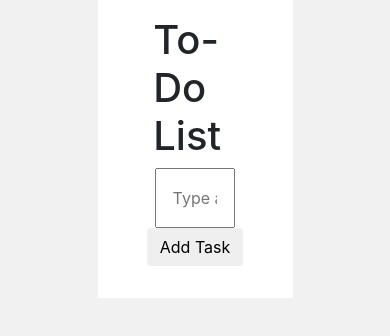
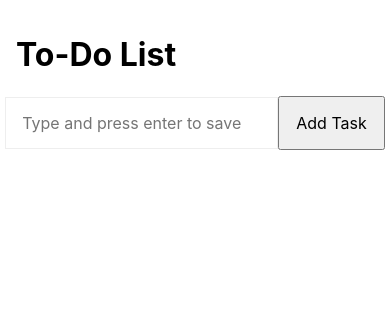
Before and after one commit to hakeem530i/react-todo, a React (Create React App) app: page / in a window 390 px wide. Shown: the top 336 px of the page. Built offline with nearby package versions, Linux system fonts and the light colour scheme; a web font is replaced by a local one.

Commit message:
Made responsive on smaller devices

```diff
--- a/public/index.html
+++ b/public/index.html
@@ -7,12 +7,10 @@
   <meta name="viewport" content="width=device-width, initial-scale=1, shrink-to-fit=no">
   <meta name="theme-color" content="#000000">
   <link rel="stylesheet" href="https://unpkg.com/tachyons@4.10.0/css/tachyons.min.css" />
-  <link rel="stylesheet" href="https://stackpath.bootstrapcdn.com/bootstrap/4.1.3/css/bootstrap.min.css" integrity="sha384-MCw98/SFnGE8fJT3GXwEOngsV7Zt27NXFoaoApmYm81iuXoPkFOJwJ8ERdknLPMO"
-    crossorigin="anonymous">
   <link rel="stylesheet" href="https://cdnjs.cloudflare.com/ajax/libs/open-iconic/1.1.1/font/css/open-iconic-bootstrap.min.css"
     integrity="sha256-BJ/G+e+y7bQdrYkS2RBTyNfBHpA9IuGaPmf9htub5MQ=" crossorigin="anonymous" />
-  <script src="https://ajax.googleapis.com/ajax/libs/jquery/3.3.1/jquery.min.js"></script>
-  <script src="https://maxcdn.bootstrapcdn.com/bootstrap/3.3.7/js/bootstrap.min.js"></script>
+  <!-- <script src="https://ajax.googleapis.com/ajax/libs/jquery/3.3.1/jquery.min.js"></script> -->
+  <!-- <script src="https://maxcdn.bootstrapcdn.com/bootstrap/3.3.7/js/bootstrap.min.js"></script> -->
 
   <!--
       manifest.json provides metadata used when your web app is added to the
@@ -28,24 +26,14 @@
       work correctly both with client-side routing and a non-root public URL.
       Learn how to configure a non-root public URL by running `npm run build`.
     -->
-  <title>React App</title>
+  <title>To-Do List App</title>
 </head>
 
-<body>
+<body class="vh-100-ns h-auto-l">
   <noscript>
     You need to enable JavaScript to run this app.
   </noscript>
   <div id="root"></div>
-  <!--
-      This HTML file is a template.
-      If you open it directly in the browser, you will see an empty page.
-
-      You can add webfonts, meta tags, or analytics to this file.
-      The build step will place the bundled scripts into the <body> tag.
-
-      To begin the development, run `npm start` or `yarn start`.
-      To create a production bundle, use `npm run build` or `yarn build`.
-    -->
 </body>
 
 </html>
--- a/src/App.js
+++ b/src/App.js
@@ -47,16 +47,16 @@ class App extends Component {
     return (
       <main className="App">
         <div className="w-100">
-          <div className="container center w-50">
-            <div className="w-70 tl center pa3">
+          <div className="container center vh-100 h-auto-l w-100-ns w-50-l">
+            <div className="w-70-l tl center pa3">
               <h1 className="fl">To-Do List</h1>
             </div>
-            <div className="w-70 center">
+            <div className="w-70-l center">
               <input
                 onChange={event => {
                   this.setState({ currentItem: event.target.value });
                 }}
-                className="pa3 w-70"
+                className="pa3 ba0 ba b--light-gray w-70"
                 placeholder="Type and press enter to save"
                 type="text"
                 value={this.state.currentItem}
@@ -67,9 +67,9 @@ class App extends Component {
               </button>
             </div>
 
-            <ul className="w-70 tl center pa3">
+            <ul className="w-70 tl center pa3-l">
               {this.state.notes.map(note => (
-                <li className="list pt3">
+                <li className="list pt3-l">
                   {note}
                   <button onClick={this.deleteNote}>Delete</button>
                 </li>
```
